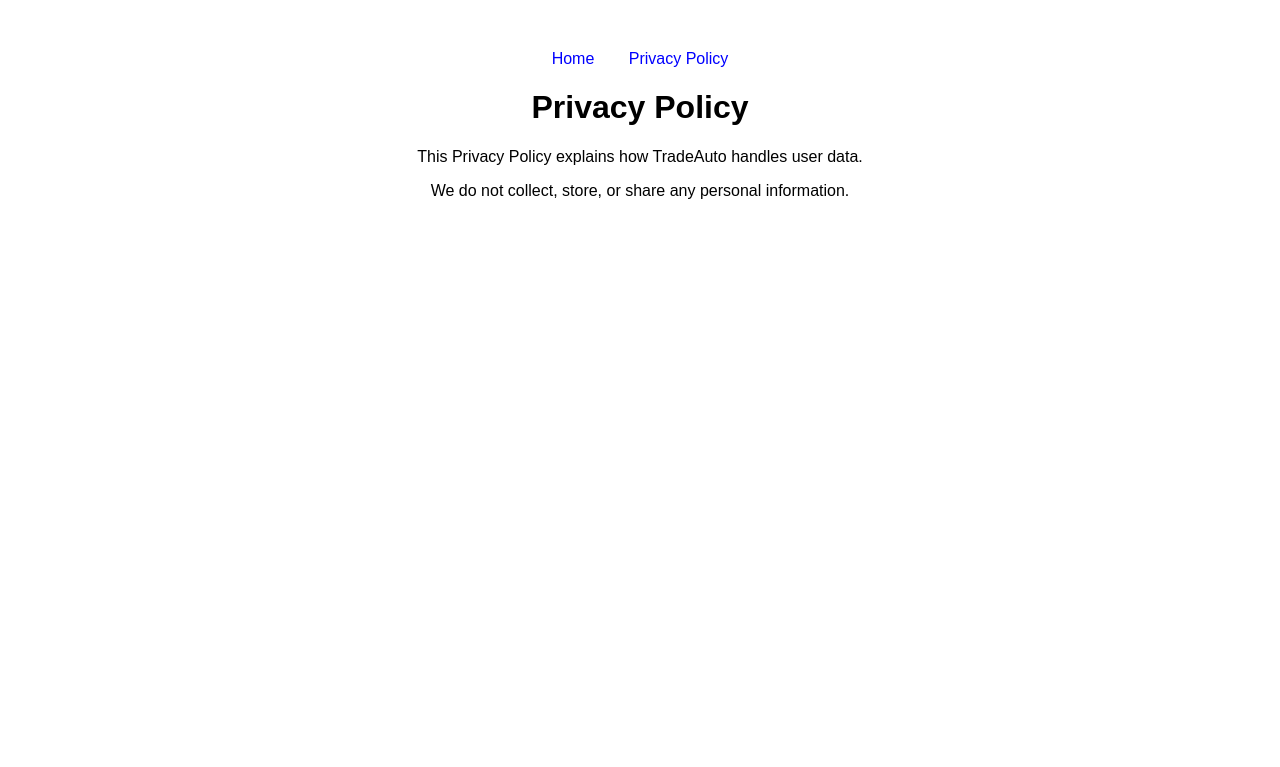
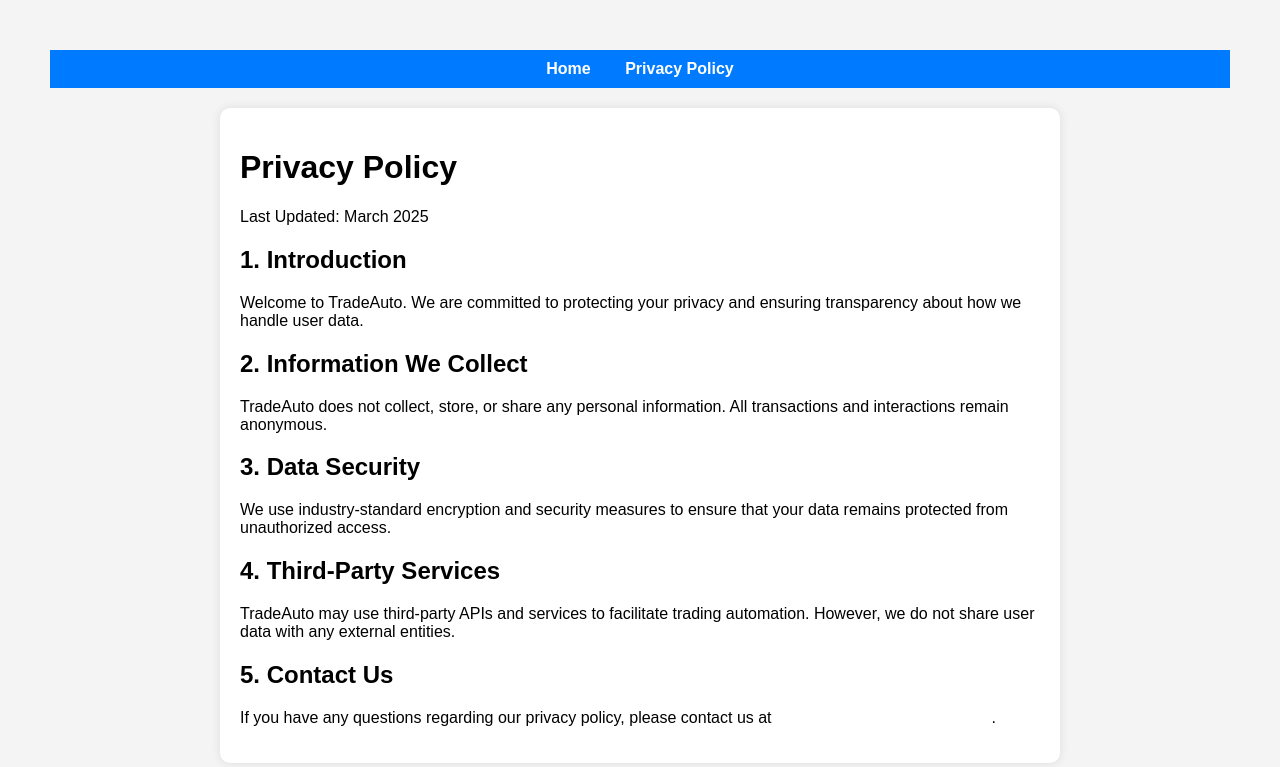
Before and after one commit to SreeTradeAuto/tradeauto, a plain HTML site: page privacy.html in a window 1280 px wide. Drawn offline with Linux system fonts and the light colour scheme.

Commit message:
Add files via upload

```diff
--- a/privacy.html
+++ b/privacy.html
@@ -6,9 +6,10 @@
     <meta name="viewport" content="width=device-width, initial-scale=1.0">
     <title>Privacy Policy - TradeAuto</title>
     <style>
-        body { font-family: Arial, sans-serif; text-align: center; margin: 50px; }
-        nav { margin-bottom: 20px; }
-        a { margin: 0 15px; text-decoration: none; color: blue; }
+        body { font-family: Arial, sans-serif; text-align: center; margin: 50px; background-color: #f4f4f4; }
+        nav { margin-bottom: 20px; padding: 10px; background: #007bff; }
+        a { margin: 0 15px; text-decoration: none; color: white; font-weight: bold; }
+        .container { background: white; padding: 20px; border-radius: 10px; box-shadow: 0px 0px 10px rgba(0,0,0,0.1); text-align: left; max-width: 800px; margin: auto; }
     </style>
 </head>
 <body>
@@ -16,8 +17,19 @@
         <a href="index.html">Home</a>
         <a href="privacy.html">Privacy Policy</a>
     </nav>
-    <h1>Privacy Policy</h1>
-    <p>This Privacy Policy explains how TradeAuto handles user data.</p>
-    <p>We do not collect, store, or share any personal information.</p>
+    <div class="container">
+        <h1>Privacy Policy</h1>
+        <p>Last Updated: March 2025</p>
+        <h2>1. Introduction</h2>
+        <p>Welcome to TradeAuto. We are committed to protecting your privacy and ensuring transparency about how we handle user data.</p>
+        <h2>2. Information We Collect</h2>
+        <p>TradeAuto does not collect, store, or share any personal information. All transactions and interactions remain anonymous.</p>
+        <h2>3. Data Security</h2>
+        <p>We use industry-standard encryption and security measures to ensure that your data remains protected from unauthorized access.</p>
+        <h2>4. Third-Party Services</h2>
+        <p>TradeAuto may use third-party APIs and services to facilitate trading automation. However, we do not share user data with any external entities.</p>
+        <h2>5. Contact Us</h2>
+        <p>If you have any questions regarding our privacy policy, please contact us at <a href="mailto:support@tradeauto.com">support@tradeauto.com</a>.</p>
+    </div>
 </body>
 </html>
```
Also changed, not shown: index.html (+16 -2 lines).
